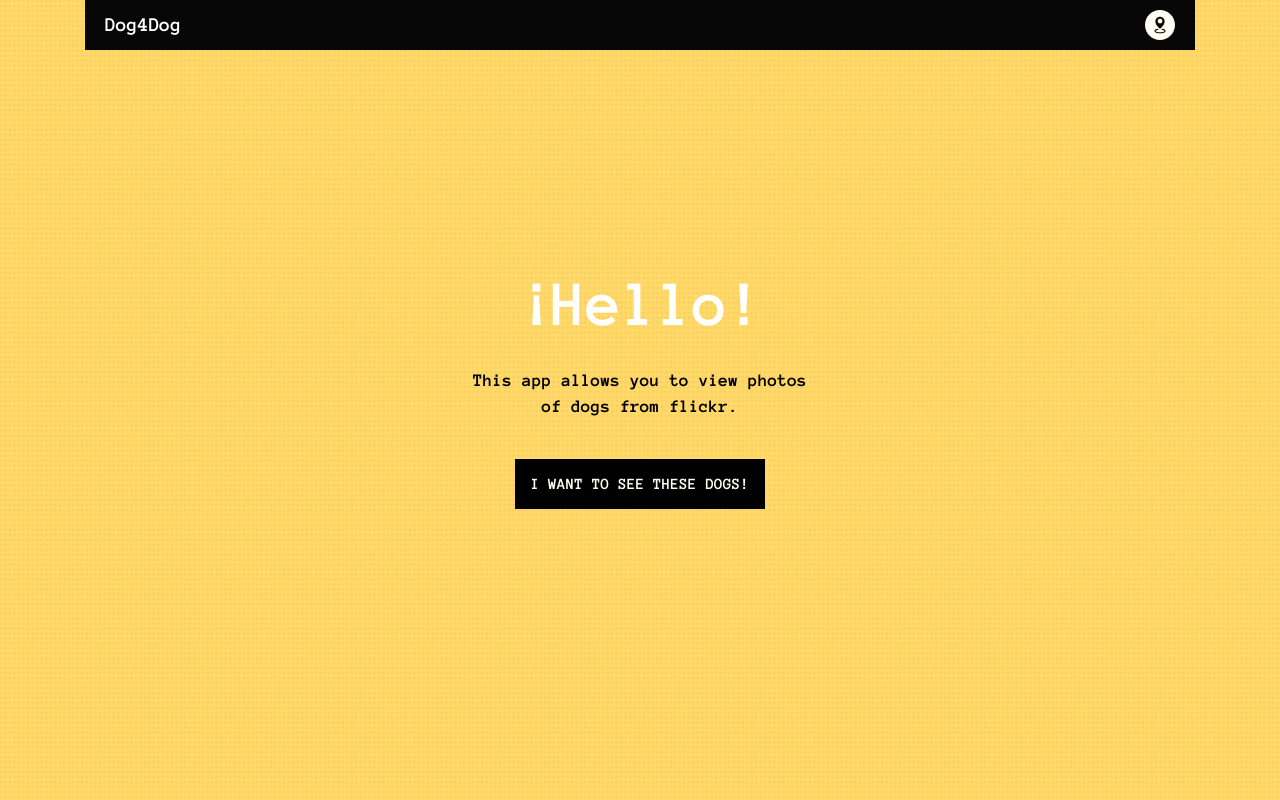
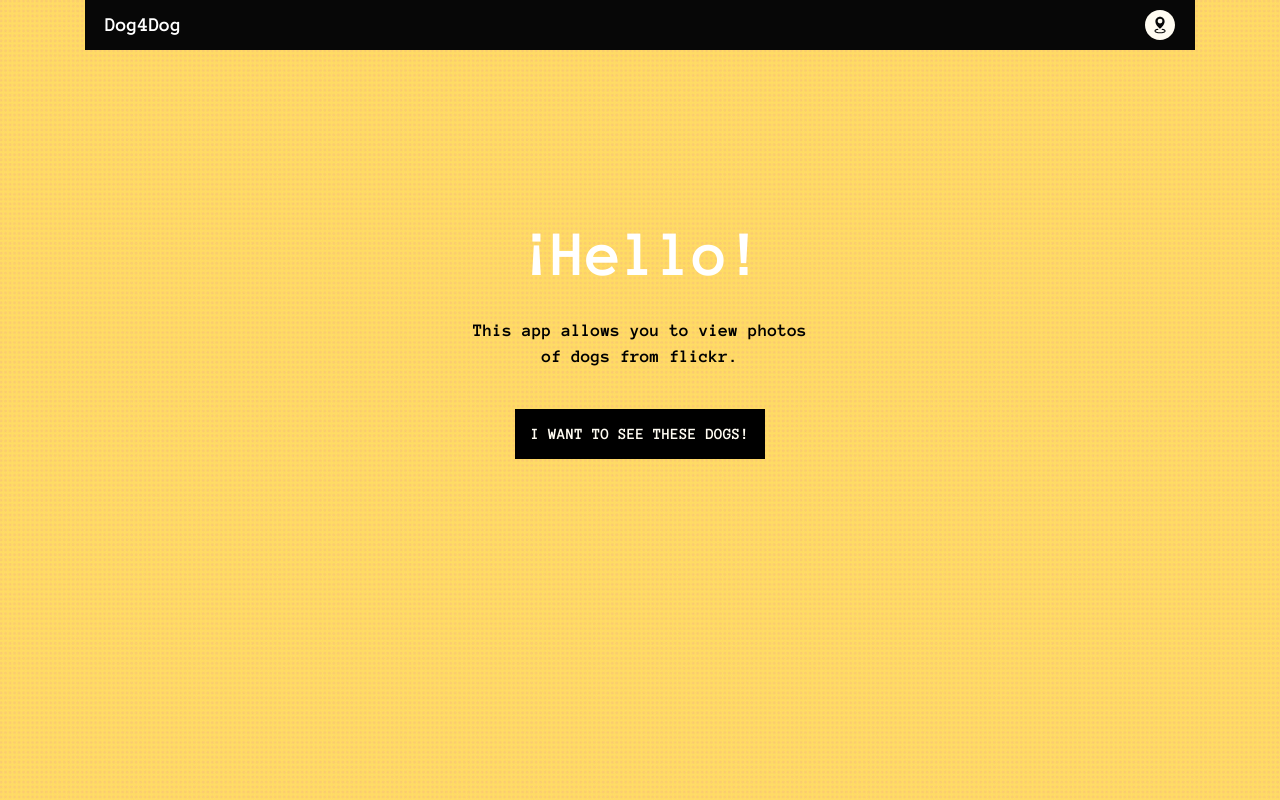
Before and after one commit to magdalena-dering/dig4dog-webapp, a React (Create React App) app: page / in a window 1280 px wide. Built offline with nearby package versions, Linux system fonts and the light colour scheme; what google-maps-react would draw is missing.

Commit message:
case with no results implemented

```diff
--- a/src/global.css
+++ b/src/global.css
@@ -75,7 +75,7 @@ h2 {
 
 .full-page {
   width: 100%;
-  height: calc(100vh - 200px);
+  height: calc(100vh - 300px);
   display: flex;
   flex-direction: column;
   justify-content: center;
--- a/src/global.scss
+++ b/src/global.scss
@@ -109,7 +109,7 @@ h2 {
 
 .full-page {
   width: 100%;
-  height: calc(100vh - 200px);
+  height: calc(100vh - 300px);
   display: flex;
   flex-direction: column;
   justify-content: center;
--- a/src/pages/dashboard.js
+++ b/src/pages/dashboard.js
@@ -122,7 +122,7 @@ class DashboardPage extends React.Component {
                   }
                 </div>
                 <div className="gallery-wrapper">
-                  {this.state.pictures.length > 0 && filteredPictures.map(picture => {
+                  {filteredPictures.length > 0 && filteredPictures.map(picture => {
                     let url = 'https://www.flickr.com/photos/' + picture.owner + '/' + picture.id;
                     let path = 'https://farm' + picture.farm + '.staticflickr.com/' + picture.server + '/' + picture.id + '_' + picture.secret + '.jpg';
                     let date = picture.datetaken.match(/\d{4}-\d{2}-\d{2}/);
@@ -142,6 +142,11 @@ class DashboardPage extends React.Component {
                         </div>
                       </div>)
                   })}
+                  {filteredPictures.length === 0 &&
+                  <div className="full-page">
+                    <p>No results!</p>
+                  </div>
+                  }
                   {this.state.error &&
                   <div className="full-page">
                     <p>An error occured!</p>
```
